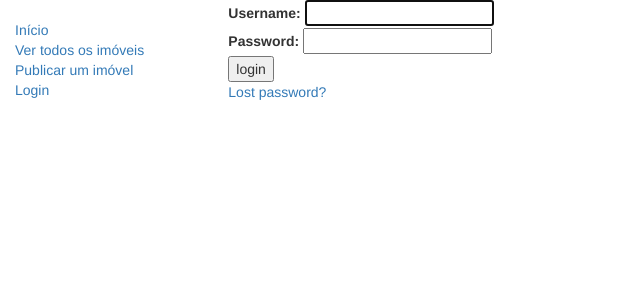
After one commit to majard/alugaja, a Django app: page /accounts/login/ in a window 1280 px wide. The commit adds this page. Shown: the top 300 px of the page, without its empty margins (0-640 px from the left). Run offline with Django 3.2, Linux system fonts and the light colour scheme; some libraries are stand-ins or nearby versions.

Commit message:
Login page working. Also the publish house page now atributes the owner to the current user when publishing a new house. Also treated for the None return value when searching for the geolocation with the geocoder with a validator for the address field.

```diff
--- a/alugaja/settings.py
+++ b/alugaja/settings.py
@@ -56,7 +56,7 @@ ROOT_URLCONF = 'alugaja.urls'
 TEMPLATES = [
     {
         'BACKEND': 'django.template.backends.django.DjangoTemplates',
-        'DIRS': [],
+        'DIRS': ['./templates',],
         'APP_DIRS': True,
         'OPTIONS': {
             'context_processors': [
@@ -125,3 +125,6 @@ USE_TZ = True
 STATIC_URL = '/static/'
 
 STATIC_ROOT = os.path.join(BASE_DIR, 'static')
+
+# Redirect to home URL after login (Default redirects to /accounts/profile/)
+LOGIN_REDIRECT_URL = '/'
--- a/alugaja/urls.py
+++ b/alugaja/urls.py
@@ -27,6 +27,10 @@ from . import views
 urlpatterns = [
     url(r'^catalog/', include('catalog.urls')),
     url(r'^signup/$', views.signup, name='signup'),
+    url(r'^accounts/', include('django.contrib.auth.urls')),
+
+    url(r'^admin/', admin.site.urls),
+
     url(r'^$', RedirectView.as_view(url='/catalog/', permanent=True)),
 ]
 
--- a/catalog/forms.py
+++ b/catalog/forms.py
@@ -1,4 +1,6 @@
 from django import forms
+from .validators import validate_address
 
 class PublishHouseForm(forms.Form):
-    address = forms.CharField(help_text="Endereço: ")
+    address = forms.CharField(label='Endereço', validators=[validate_address])
+    zip_code = forms.CharField(label='CEP')
--- a/catalog/templates/base_generic.html
+++ b/catalog/templates/base_generic.html
@@ -23,6 +23,13 @@
       <ul class="sidebar-nav">
           <li><a href="{% url 'index' %}">Início</a></li>
           <li><a href="{% url 'houses' %}">Ver todos os imóveis</a></li>
+          <li><a href="{% url 'publish' %}">Publicar um imóvel</a></li>
+          {% if user.is_authenticated %}
+            <li>User: {{ user.get_username }}</li>
+            <li><a href="{% url 'logout'%}?next={{request.path}}">Logout</a></li>
+          {% else %}
+            <li><a href="{% url 'login'%}?next={{request.path}}">Login</a></li>
+          {% endif %}
       </ul>
      {% endblock %}
       </div>
--- a/catalog/templates/catalog/realestate_list.html
+++ b/catalog/templates/catalog/realestate_list.html
@@ -1,7 +1,7 @@
 {% extends "base_generic.html" %}
 
 {% block content %}
-    <h1>House List</h1>
+    <h1>Casas para alugar</h1>
 
     {% if object_list %}
     <ul>
@@ -9,11 +9,12 @@
       {% for house in object_list %}
       <li>
         <a href="{{ house.get_absolute_url }}">{{ house.address }}</a> ({{house.owner}})
+        <p>latitude: {{house.latitude}},  longitude: {{house.longitude}}</p>
       </li>
       {% endfor %}
 
     </ul>
     {% else %}
-      <p>There are no books in the library.</p>
+      <p>Não existem casas cadastradas.</p>
     {% endif %}
 {% endblock %}
--- a/catalog/urls.py
+++ b/catalog/urls.py
@@ -6,5 +6,5 @@ from . import views
 urlpatterns = [
     url(r'^$', views.index, name='index'),
     url(r'^houses/$', views.HouseListView.as_view(), name='houses'),
-    url(r'^publish/$', views.publish_house, name='publish-house'),
+    url(r'^publish/$', views.publish_house, name='publish'),
 ]
--- /dev/null
+++ b/templates/registration/login.html
@@ -0,0 +1,39 @@
+{% extends "base_generic.html" %}
+
+{% block content %}
+
+{% if form.errors %}
+<p>Your username and password didn't match. Please try again.</p>
+{% endif %}
+
+{% if next %}
+    {% if user.is_authenticated %}
+    <p>Your account doesn't have access to this page. To proceed,
+    please login with an account that has access.</p>
+    {% else %}
+    <p>Please login to see this page.</p>
+    {% endif %}
+{% endif %}
+
+<form method="post" action="{% url 'login' %}">
+{% csrf_token %}
+
+<div>
+  <td>{{ form.username.label_tag }}</td>
+  <td>{{ form.username }}</td>
+</div>
+<div>
+  <td>{{ form.password.label_tag }}</td>
+  <td>{{ form.password }}</td>
+</div>
+
+<div>
+  <input type="submit" value="login" />
+  <input type="hidden" name="next" value="{{ next }}" />
+</div>
+</form>
+
+{# Assumes you setup the password_reset view in your URLconf #}
+<p><a href="{% url 'password_reset' %}">Lost password?</a></p>
+
+{% endblock %}
```
Also changed, not shown: catalog/models.py (+8 -5 lines), catalog/validators.py (added, +14 -0 lines), catalog/views.py (+6 -4 lines), templates/registration/logged_out.html (added, +7 -0 lines), catalog/migrations/0001_initial.py, catalog/migrations/0002_auto_20171102_2016.py (deleted), catalog/migrations/0002_realestate_zip_code.py (added), catalog/migrations/0003_auto_20171103_0225.py (deleted), catalog/migrations/0004_auto_20171103_0401.py (deleted).
